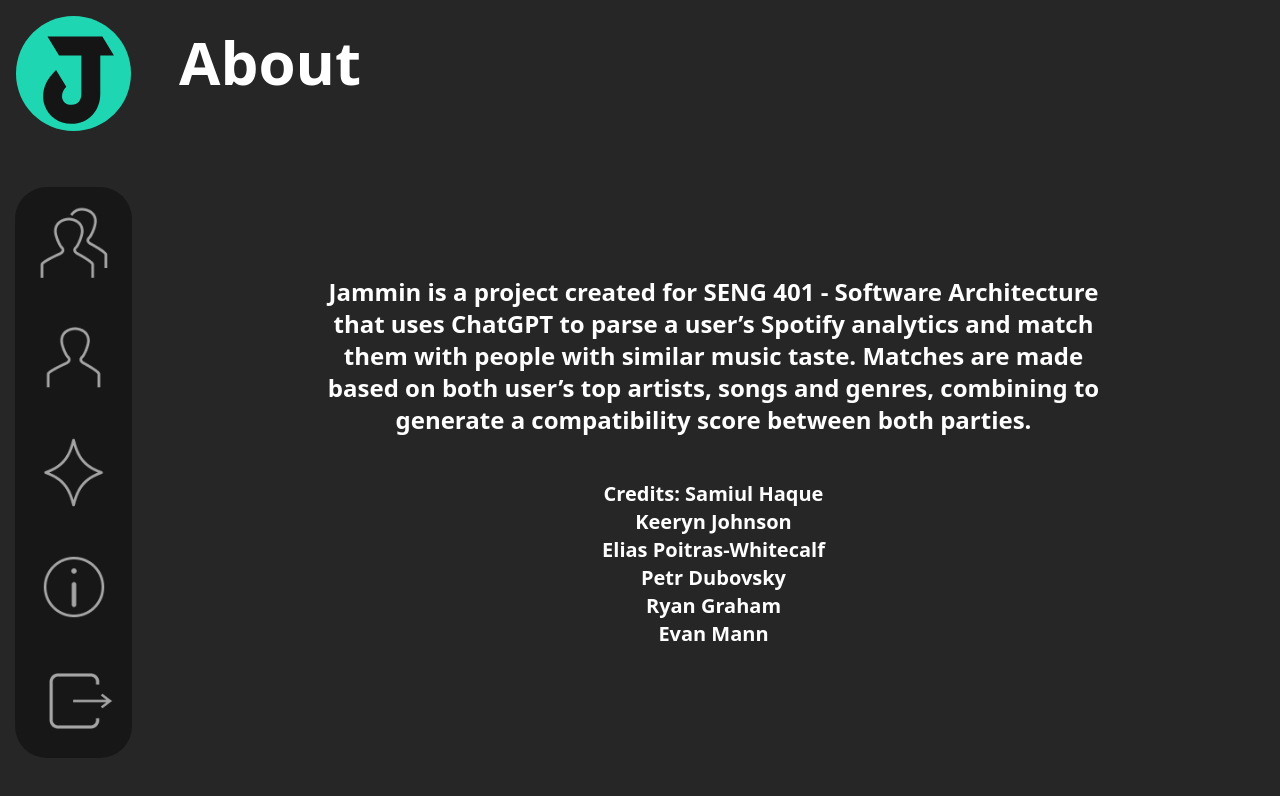
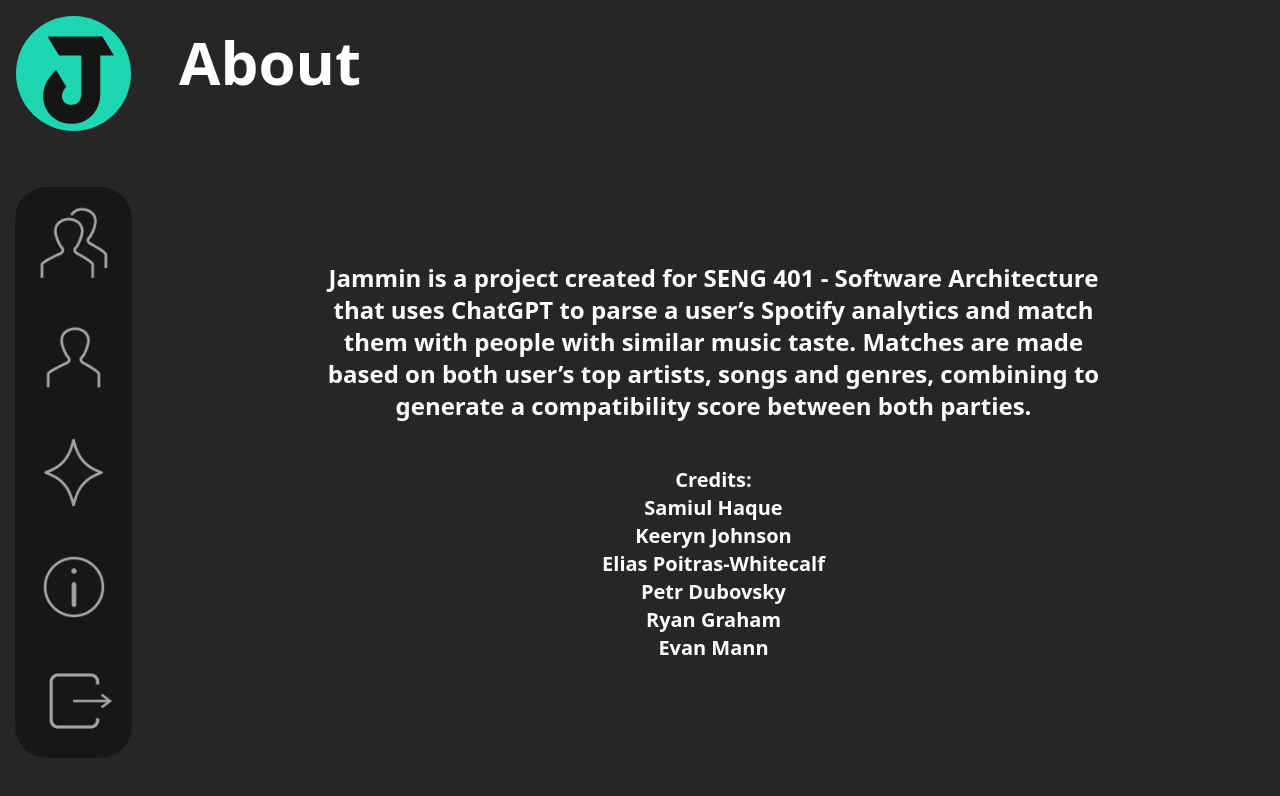
Before and after one commit to keeryn04/jammin, a React (Vite) app in the folder frontend/: page /About in a window 1280 px wide. Shown: the top 796 px of the page. Built offline with nearby package versions, Linux system fonts and the light colour scheme; no server answers.

Commit message:
(UPDATE) background colour filled

```diff
--- a/frontend/src/App.css
+++ b/frontend/src/App.css
@@ -4,6 +4,7 @@ html, body {
   margin: 0;
   padding: 0;
   overflow: hidden;
+  background-color: #334155;
 }
 
 
--- a/frontend/src/components/About Page/AboutContainer.jsx
+++ b/frontend/src/components/About Page/AboutContainer.jsx
@@ -42,7 +42,7 @@ const AboutContainer = () => {
         <div className="flex flex-col w-[80%] sm:w-[100%] h-full items-center justify-center">
           <h1 className="text-center text-md sm:text-2xl font-bold text-white sm:px-40 mb-5">Jammin is a project created for SENG 401 - Software Architecture that uses ChatGPT to parse a user’s Spotify analytics and match them with people with similar music taste. Matches are made based on both user’s top artists, songs and genres, combining to generate a compatibility score between both parties.</h1>
           <br></br>
-          <h2 className="text-center text-sm sm:text-xl font-bold text-white">Credits: Samiul Haque <br/> Keeryn Johnson <br/> Elias Poitras-Whitecalf <br/> Petr Dubovsky <br/> Ryan Graham <br/> Evan Mann</h2>
+          <h2 className="text-center text-sm sm:text-xl font-bold text-white">Credits: <br/> Samiul Haque <br/> Keeryn Johnson <br/> Elias Poitras-Whitecalf <br/> Petr Dubovsky <br/> Ryan Graham <br/> Evan Mann</h2>
         </div>
 
       </div>
```
